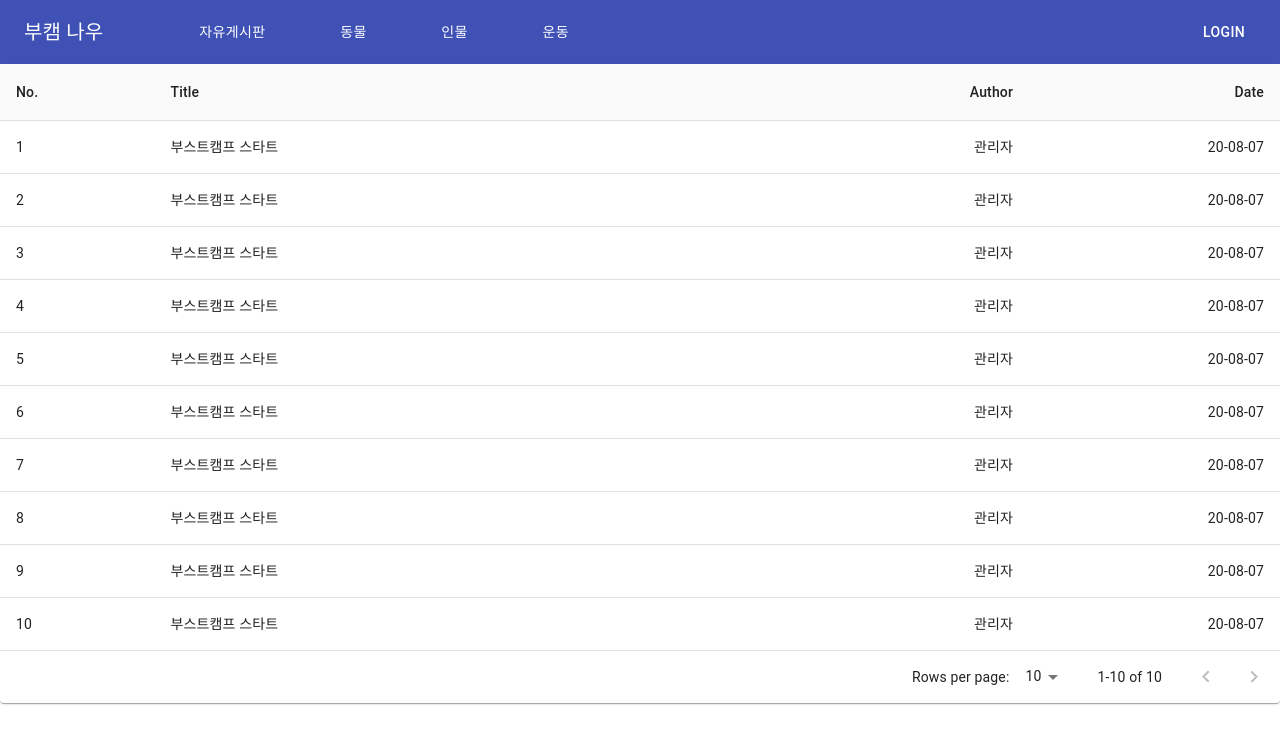
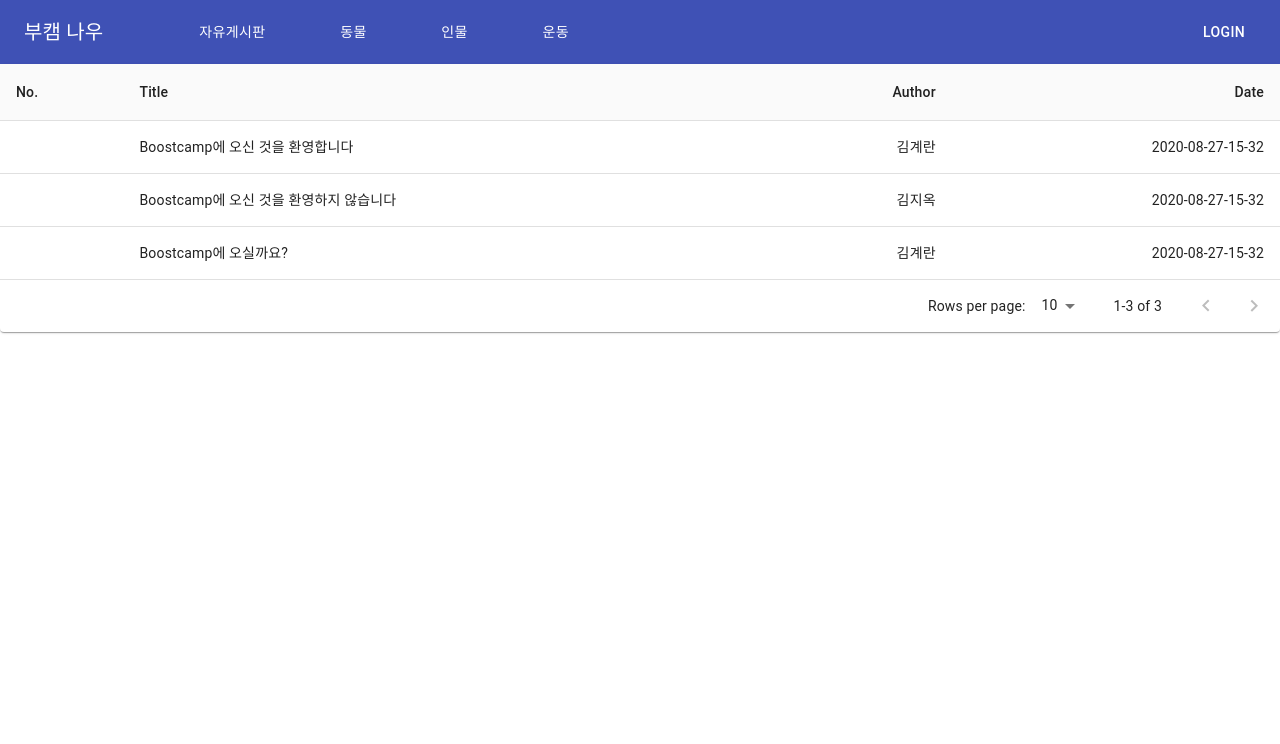
Before and after one commit to minbert/relay03_sample, a React (Create React App) app: page / in a window 1280 px wide. Shown: the top 744 px of the page. Built offline with nearby package versions, Linux system fonts and the light colour scheme.

Commit message:
list posts from json dataset

```diff
--- a/src/Table.jsx
+++ b/src/Table.jsx
@@ -1,30 +1,30 @@
-import React from 'react';
-import { makeStyles } from '@material-ui/core/styles';
-import Paper from '@material-ui/core/Paper';
-import Table from '@material-ui/core/Table';
-import TableBody from '@material-ui/core/TableBody';
-import TableCell from '@material-ui/core/TableCell';
-import TableContainer from '@material-ui/core/TableContainer';
-import TableHead from '@material-ui/core/TableHead';
-import TablePagination from '@material-ui/core/TablePagination';
-import TableRow from '@material-ui/core/TableRow';
+import React from "react";
+import { makeStyles } from "@material-ui/core/styles";
+import Paper from "@material-ui/core/Paper";
+import Table from "@material-ui/core/Table";
+import TableBody from "@material-ui/core/TableBody";
+import TableCell from "@material-ui/core/TableCell";
+import TableContainer from "@material-ui/core/TableContainer";
+import TableHead from "@material-ui/core/TableHead";
+import TablePagination from "@material-ui/core/TablePagination";
+import TableRow from "@material-ui/core/TableRow";
 
 const columns = [
-  { id: 'number', label: 'No.', minWidth: 10 },
-  { id: 'title', label: 'Title', minWidth: 200 },
+  { id: "number", label: "No.", minWidth: 10 },
+  { id: "title", label: "Title", minWidth: 200 },
   {
-    id: 'author',
-    label: 'Author',
+    id: "author",
+    label: "Author",
     minWidth: 20,
-    align: 'right',
-    format: (value) => value.toLocaleString('en-US'),
+    align: "right",
+    format: (value) => value.toLocaleString("en-US"),
   },
   {
-    id: 'date',
-    label: 'Date',
+    id: "date",
+    label: "Date",
     minWidth: 30,
-    align: 'right',
-    format: (value) => value.toLocaleString('en-US'),
+    align: "right",
+    format: (value) => value.toLocaleString("en-US"),
   },
 ];
 
@@ -32,22 +32,31 @@ function createData(number, title, author, date) {
   return { number, title, author, date };
 }
 
-const rows = [
-  createData(1 , '부스트캠프 스타트', '관리자', '20-08-07'),
-  createData(2 , '부스트캠프 스타트', '관리자', '20-08-07'),
-  createData(3 , '부스트캠프 스타트', '관리자', '20-08-07'),
-  createData(4 , '부스트캠프 스타트', '관리자', '20-08-07'),
-  createData(5 , '부스트캠프 스타트', '관리자', '20-08-07'),
-  createData(6 , '부스트캠프 스타트', '관리자', '20-08-07'),
-  createData(7 , '부스트캠프 스타트', '관리자', '20-08-07'),
-  createData(8 , '부스트캠프 스타트', '관리자', '20-08-07'),
-  createData(9 , '부스트캠프 스타트', '관리자', '20-08-07'),
-  createData(10 , '부스트캠프 스타트', '관리자', '20-08-07'),
-];
+const response = {
+  data:{
+    "board_id":1, // 게시판 id(tab 번호)
+    "post":[{
+      "post_id": 1,
+      "title": "Boostcamp에 오신 것을 환영합니다",
+      "author": "김계란",
+      "date": "2020-08-27-15-32" // 2020년 8월 27일 15시 32분"
+    },{
+      "post_id": 2,
+      "title": "Boostcamp에 오신 것을 환영하지 않습니다",
+      "author": "김지옥",
+      "date": "2020-08-27-15-32" // 2020년 8월 27일 15시 30분
+    },{
+      "post_id": 10,
+      "title": "Boostcamp에 오실까요?",
+      "author": "김계란",
+      "date": "2020-08-27-15-32" // 2020년 8월 27일 15시 25분
+    }]
+  }
+}
 
 const useStyles = makeStyles({
   root: {
-    width: '100%',
+    width: "100%",
   },
 });
 
@@ -83,14 +92,14 @@ export default function StickyHeadTable() {
             </TableRow>
           </TableHead>
           <TableBody>
-            {rows.slice(page * rowsPerPage, page * rowsPerPage + rowsPerPage).map((row) => {
+            {response["data"]["post"].slice(page * rowsPerPage, page * rowsPerPage + rowsPerPage).map((row) => {
               return (
                 <TableRow hover role="checkbox" tabIndex={-1} key={row.code}>
                   {columns.map((column) => {
                     const value = row[column.id];
                     return (
                       <TableCell key={column.id} align={column.align}>
-                        {column.format && typeof value === 'number' ? column.format(value) : value}
+                        {column.format && typeof value === "number" ? column.format(value) : value}
                       </TableCell>
                     );
                   })}
@@ -103,7 +112,7 @@ export default function StickyHeadTable() {
       <TablePagination
         rowsPerPageOptions={[10, 25, 100]}
         component="div"
-        count={rows.length}
+        count={response["data"]["post"].length}
         rowsPerPage={rowsPerPage}
         page={page}
         onChangePage={handleChangePage}
```
